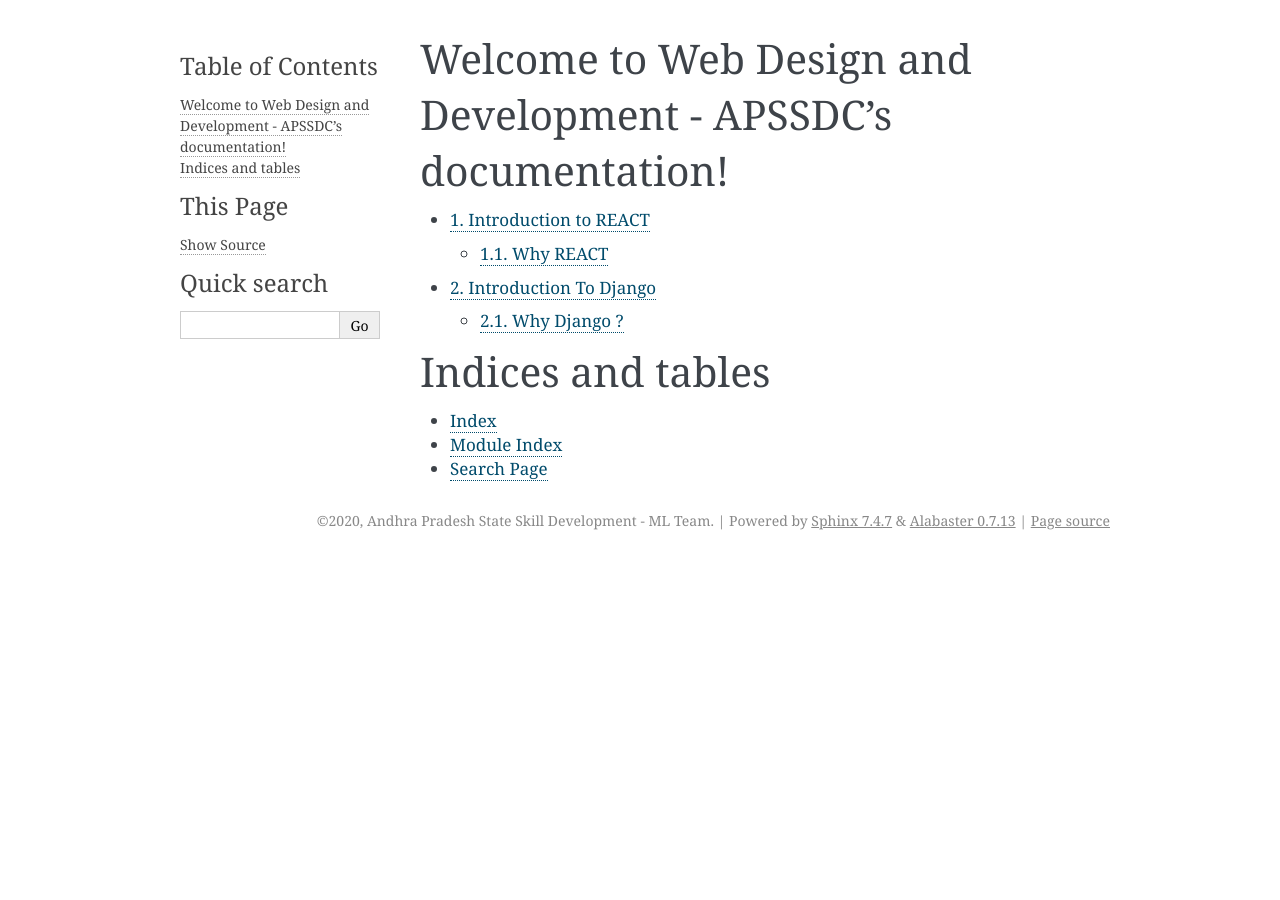
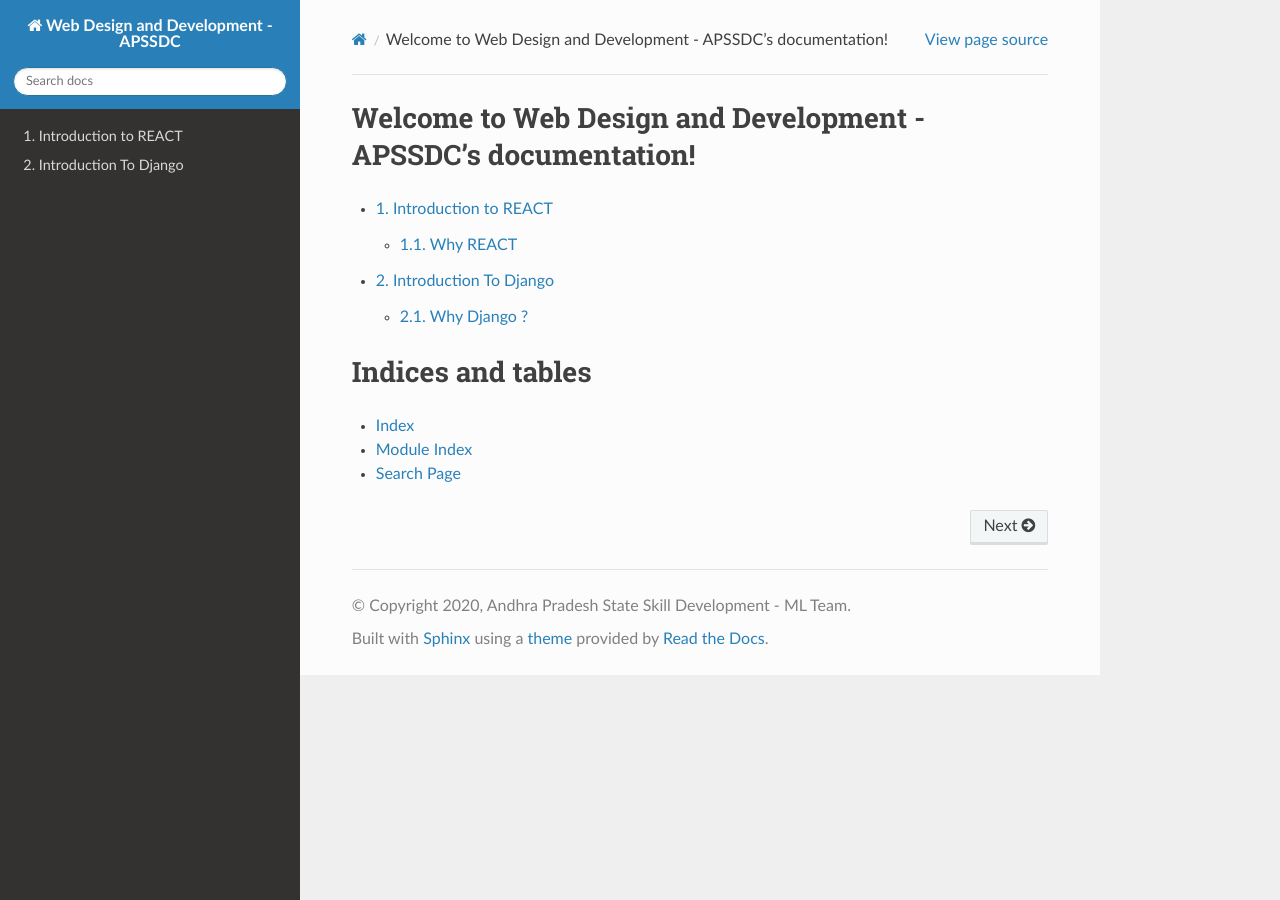
Before and after one commit to pavankumart46/WebDesignDevelopment-Course, a Sphinx documentation site: the page built from docs/index.rst, in a window 1280 px wide. Built offline with Sphinx 7.4.7 and the Read the Docs theme 2.0.0, drawn with Linux system fonts in a browser that asks for light colours.

Commit message:
Update conf.py

```diff
--- a/docs/conf.py
+++ b/docs/conf.py
@@ -15,7 +15,7 @@
 # import os
 # import sys
 # sys.path.insert(0, os.path.abspath('.'))
-
+import sphinx_rtd_theme
 
 # -- Project information -----------------------------------------------------
 
@@ -38,7 +38,7 @@
 # Add any Sphinx extension module names here, as strings. They can be
 # extensions coming with Sphinx (named 'sphinx.ext.*') or your custom
 # ones.
-extensions = ['recommonmark']
+extensions = ['recommonmark','sphinx_rtd_theme']
 
 # Add any paths that contain templates here, relative to this directory.
 templates_path = ['_templates']
@@ -72,8 +72,8 @@
 
 # The theme to use for HTML and HTML Help pages.  See the documentation for
 # a list of builtin themes.
-#
-html_theme = 'alabaster'
+
+html_theme = "sphinx_rtd_theme"
 
 # Theme options are theme-specific and customize the look and feel of a theme
 # further.  For a list of options available for each theme, see the
```
